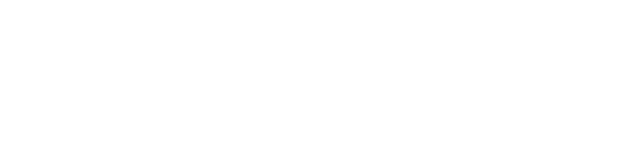
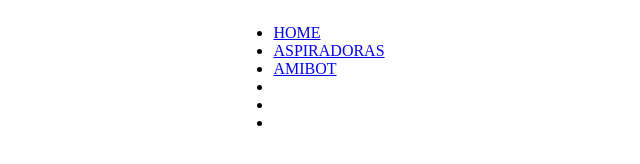
Before and after one commit to CarolinaMedin/landing-page, a plain HTML site: page index.html in a window 1280 px wide. Shown: the whole page, without its empty margins (299-939 px from the left). Drawn offline with Linux system fonts and the light colour scheme.

Commit message:
created nadvar

```diff
--- a/index.html
+++ b/index.html
@@ -4,12 +4,48 @@
 <head>
     <meta charset="UTF-8">
     <meta name="viewport" content="width=device-width, initial-scale=1.0">
+
+    <link rel="icon" href="img/robot.ico">
     <link rel="stylesheet" href="style.css">
-    <title>Document</title>
+    <title>IA COMMERCE</title>
 </head>
 
 <body>
+    <div class="container" id="show-menu">
 
+        <ul class="navbar-nav ml-auto">
+            <li class="nav-item active">
+                <a class="nav-link" href="#main_slider">HOME</a>
+            </li>
+            <li class="nav-item">
+                <a class="nav-link" href="#aspiradoras">ASPIRADORAS</a>
+            </li>
+            <li class="nav-item">
+                <a class="nav-link" href="#robots">AMIBOT</a>
+            </li>
+            <li class="nav-item">
+                <a class="nav-link" href="#parlantes"></a>
+            </li>
+            <li class="nav-item">
+                <a class="nav-link" href="#purificadores"></a>
+            </li>
+            <li class="nav-item">
+                <a class="nav-link" href="#contacto"></a>
+            </li>
+        </ul>
+    </div>
+
+    </div>
+
+    <div class="container">
+        <div class="obj"></div>
+        <div class="obj"></div>
+        <div class="obj"></div>
+        <div class="obj"></div>
+        <div class="obj"></div>
+
+    </div>
+    <script src="main.js"></script>
 </body>
 
 </html>
--- a/style.css
+++ b/style.css
@@ -0,0 +1,9 @@
+.container {
+    width: 1200px;
+    height: 800px;
+    background-color: linear-gradient(180deg, #2af598 0%, #009efd 100%);
+    display: flex;
+    display: -webkit-flex;
+    display: -ms-flexbox;
+    justify-content: center;
+}
```
Also changed, not shown: img/robot.ico (added).
